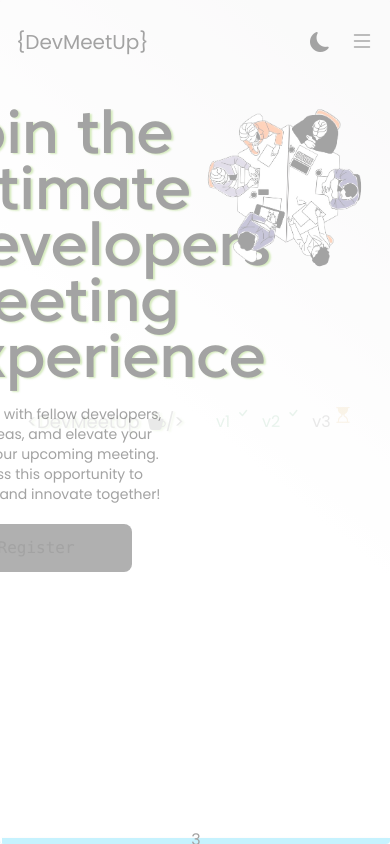
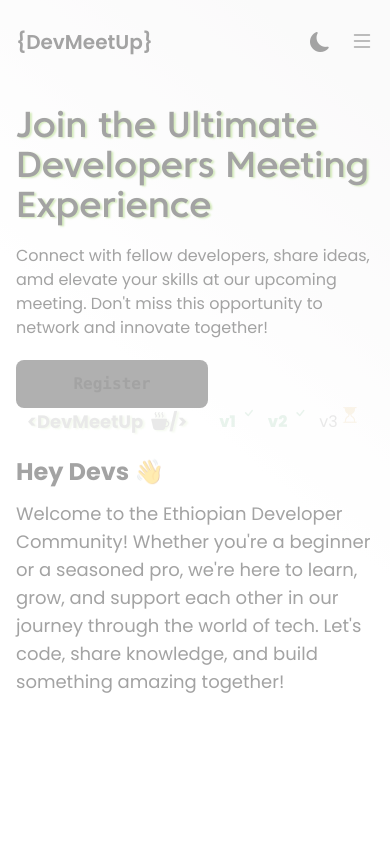
Before and after one commit to kid-us/DevMeetUp, a React (Vite) app: page / in a window 390 px wide. Built offline with nearby package versions, Linux system fonts and the light colour scheme.

Commit message:
Responsive hero page.

```diff
--- a/src/components/Home/EncryptButton.tsx
+++ b/src/components/Home/EncryptButton.tsx
@@ -56,7 +56,7 @@ const EncryptButton = ({ name }: Props) => {
       onMouseLeave={stopScramble}
       className="bg-btn py-3 font-mono transition-colors hover:shadow-none text-btn-color w-48 text-center rounded-lg"
     >
-      <div className="relative z-10 gap-2">
+      <div className="relative z-10 gap-2 font-semibold">
         <span>{text}</span>
       </div>
     </motion.button>
--- a/src/components/Home/Hero.tsx
+++ b/src/components/Home/Hero.tsx
@@ -37,17 +37,17 @@ const Hero = () => {
   return (
     <div className="h-[87dvh]">
       <div className="shine"></div>
-      <div className="grid grid-cols-2">
+      <div className="grid lg:grid-cols-2">
         <div
           className={`relative flex justify-center items-center ${
             showFinalMessage && "mt-10 transition-all duration-300"
           }`}
         >
           <div>
-            <h1 className="text-6xl w-[82%] leading-14 font-extrabold text-shadow">
+            <h1 className="lg:text-6xl text-4xl lg:w-[82%] lg:leading-14 font-extrabold text-shadow">
               Join the Ultimate Developers Meeting Experience
             </h1>
-            <p className="text-soft-text mt-5 w-[70%] text-sm">
+            <p className="text-soft-text mt-5 l:w-[70%] lg:text-sm">
               Connect with fellow developers, share ideas, amd elevate your
               skills at our upcoming meeting. Don't miss this opportunity to
               network and innovate together!
@@ -55,7 +55,7 @@ const Hero = () => {
 
             {/* Good Message */}
             {showFinalMessage && (
-              <p className="mt-10 text-soft font-semibold">
+              <p className="lg:block hidden mt-10 text-soft font-semibold">
                 {words.map((word, index) => (
                   <motion.span
                     key={index}
@@ -73,10 +73,23 @@ const Hero = () => {
             <div className="mt-5">
               <EncryptButton name="Register" />
             </div>
+
+            {/* Only on Small device */}
+            <div className="lg:hidden block my-12">
+              <p className="text-2xl font-bold">Hey Devs 👋</p>
+              <p className="mt-3 text-lg">
+                Welcome to the Ethiopian Developer Community! Whether you're a
+                beginner or a seasoned pro, we're here to learn, grow, and
+                support each other in our journey through the world of tech.
+                Let's code, share knowledge, and build something amazing
+                together!
+              </p>
+            </div>
           </div>
         </div>
 
-        <div className="relative">
+        {/* Only on Large device */}
+        <div className="relative lg:block hidden">
           <img src={hero} alt="Hero" className="w-[100%] relative" />
           <AnimatePresence>
             {index !== null && (
--- a/src/components/Navbar/Menu.tsx
+++ b/src/components/Navbar/Menu.tsx
@@ -48,7 +48,7 @@ const Menu = ({ onClose, menuAnimation }: Props) => {
       >
         <div className="py-7 px-5">
           <div className="flex justify-between text-xl mb-10">
-            <Link to={"/"} className="font-bold relative py-[8px] text-xl">
+            <Link to={"/"} className="font-semibold relative py-[8px] text-xl">
               {"{DevMeetUp}"}
             </Link>
 
--- a/src/components/Navbar/Navbar.tsx
+++ b/src/components/Navbar/Navbar.tsx
@@ -53,7 +53,7 @@ const Navbar = () => {
     <>
       <motion.div className=" w-full top-0 left-0 z-50">
         <div className="flex justify-between pt-5 w-full mb-10">
-          <Link to={"/"} className="font-bold relative py-[8px] text-xl">
+          <Link to={"/"} className="font-semibold relative py-[8px] text-xl">
             {"{DevMeetUp}"}
           </Link>
           <div className="flex gap-x-5">
--- a/src/components/Pages/Home.tsx
+++ b/src/components/Pages/Home.tsx
@@ -1,6 +1,8 @@
 import { motion } from "motion/react";
 import Loading from "../Loading/Loading";
 import VerticalAccordion from "../Home/Vertical";
+import Hero from "../Home/Hero";
+import Navbar from "../Navbar/Navbar";
 
 const Home = () => {
   return (
@@ -13,7 +15,14 @@ const Home = () => {
         animate={{ opacity: 1 }}
         transition={{ delay: 5, duration: 2 }}
       >
-        <VerticalAccordion />
+        <div className="lg:block hidden">
+          <VerticalAccordion />
+        </div>
+
+        <div className="container mx-auto lg:hidden block">
+          <Navbar />
+          <Hero />
+        </div>
       </motion.div>
     </div>
   );
--- a/src/index.css
+++ b/src/index.css
@@ -1,3 +1,5 @@
+@import url("https://fonts.googleapis.com/css2?family=Poppins:ital,wght@0,100;0,200;0,300;0,400;0,500;0,600;0,700;0,800;0,900;1,100;1,200;1,300;1,400;1,500;1,600;1,700;1,800;1,900&display=swap");
+
 @import "tailwindcss";
 
 @config "../tailwind.config.js";
@@ -7,14 +9,9 @@
   src: url("./assets/fonts/Fontspring-DEMO-coresansc55.otf") format("opentype");
 }
 
-@font-face {
-  font-family: "poppins";
-  src: url("./assets/fonts/Poppins-Regular.woff2") format("woff2"); /* Fixed format */
-}
-
 :root {
   /* You can use 242424, 10100e, or 121212 for dark themes */
-  font-family: "poppins";
+  font-family: "Poppins";
   line-height: 1.5;
   font-synthesis: none;
   text-rendering: optimizeLegibility;
```
